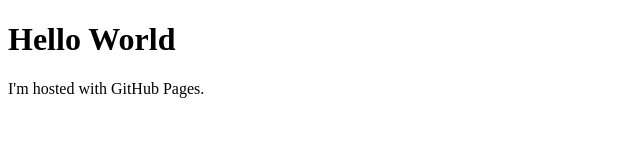
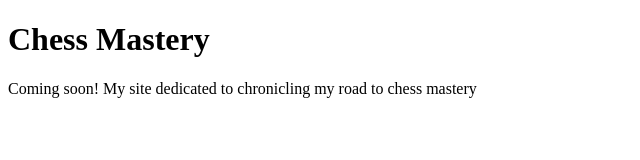
Before and after one commit to mtsi/mtsi.github.io, a plain HTML site: page index.html in a window 1280 px wide. Shown: the whole page, without its empty margins (0-640 px from the left). Drawn offline with Linux system fonts and the light colour scheme.

Commit message:
Added a bit of text about the purpose of the site

```diff
--- a/index.html
+++ b/index.html
@@ -1,7 +1,8 @@
 <!DOCTYPE html>
 <html>
+  <title>Journey to Chess Mastery</title>
   <body>
-    <h1>Hello World</h1>
-    <p>I'm hosted with GitHub Pages.</p>
+    <h1>Chess Mastery</h1>
+    <p>Coming soon! My site dedicated to chronicling my road to chess mastery</p>
   </body>
 </html>
```
